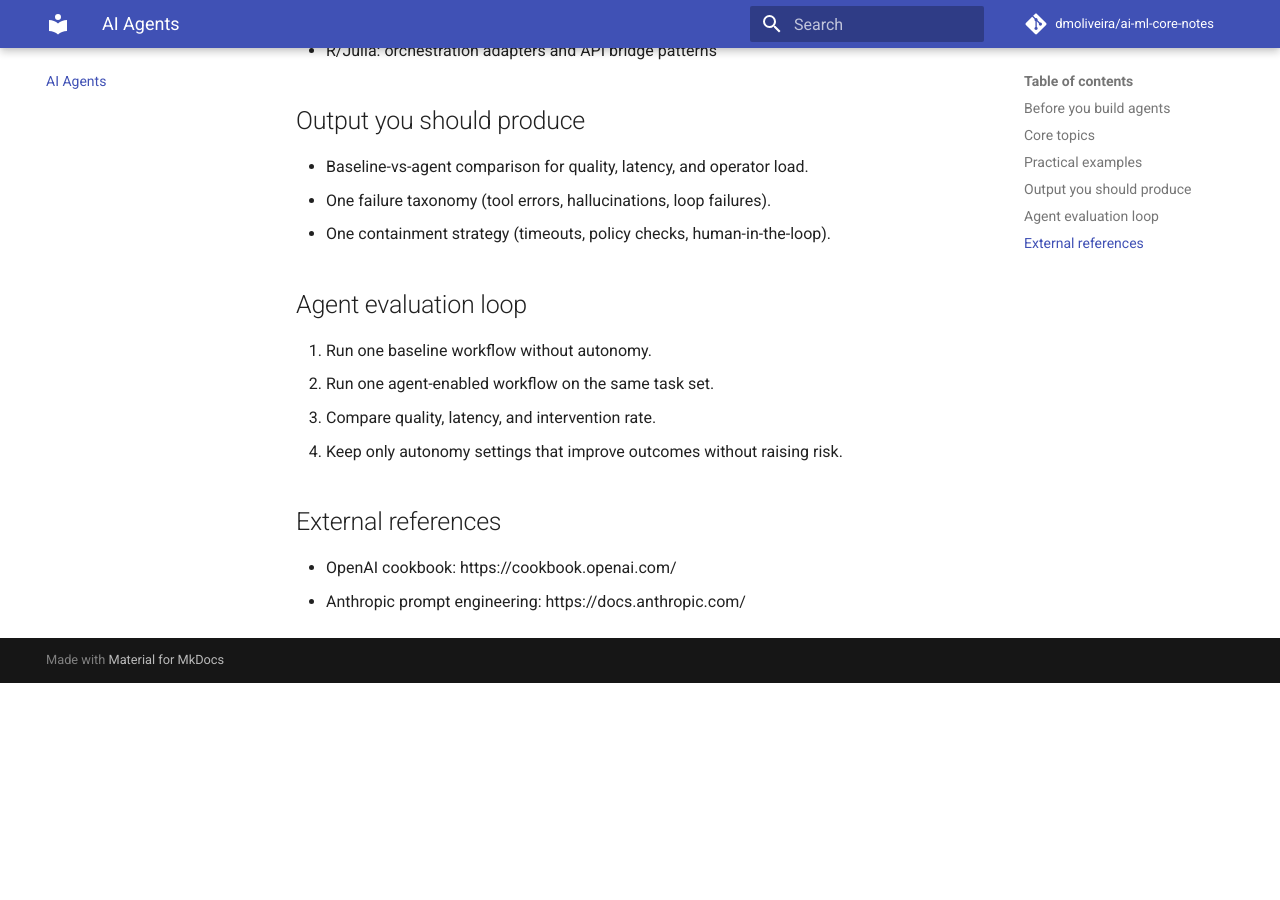
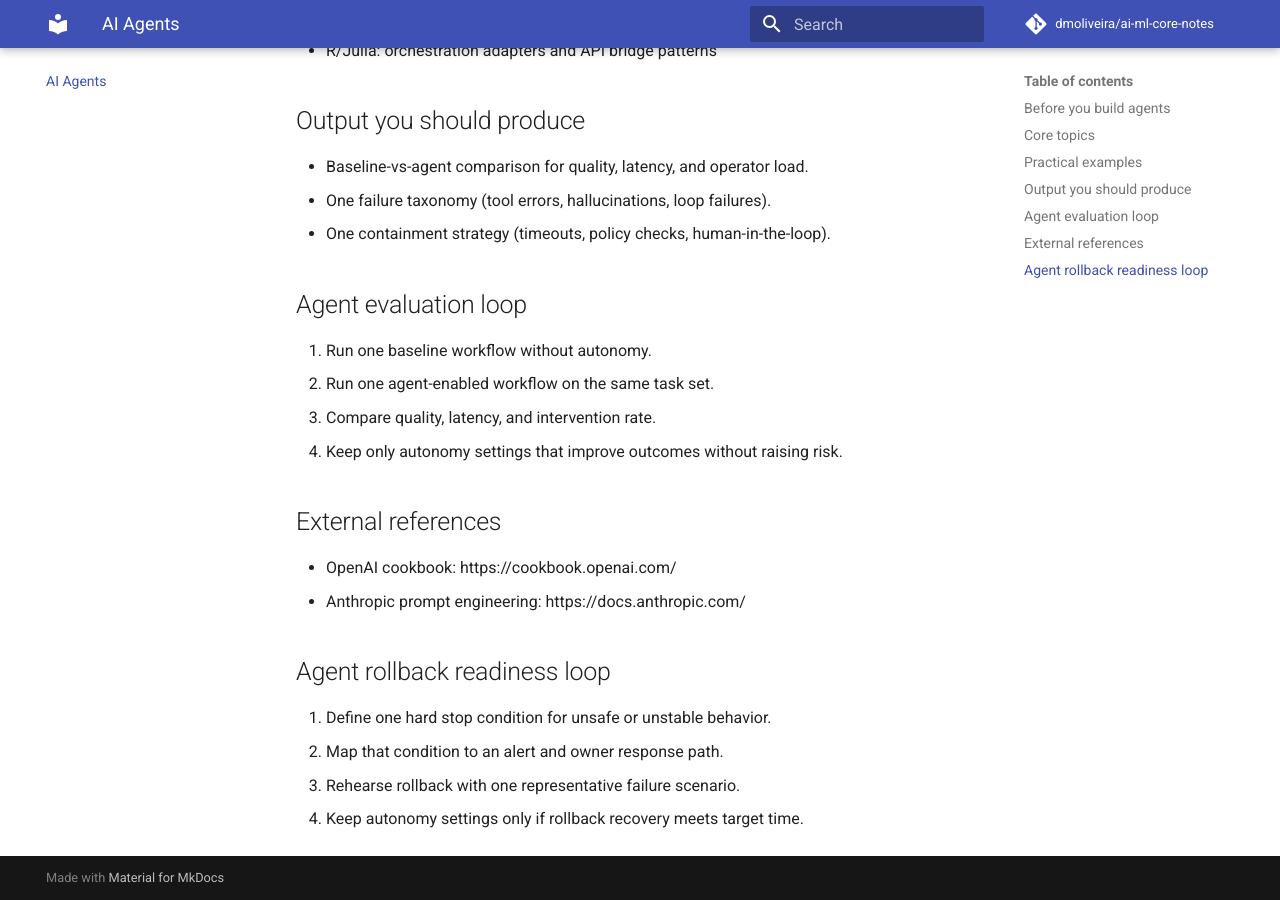
Before and after one commit to dmoliveira/ai-ml-core-notes, an MkDocs documentation site: the page built from docs/ai-agents/index.md, in a window 1280 px wide and 900 px high, scrolled down 951 px. Built offline with MkDocs 1.6.1 and Material for MkDocs 9.7.7, drawn with Linux system fonts in a browser that asks for light colours; comment, search, counter and statistics services are not loaded; before the commit the page ends 1634 px from its top, so only the background shows below that.

Commit message:
Add agent rollback and verification handoff loops

```diff
--- a/docs/ai-agents/index.md
+++ b/docs/ai-agents/index.md
@@ -44,3 +44,10 @@ Recommended progression:
 
 - OpenAI cookbook: https://cookbook.openai.com/
 - Anthropic prompt engineering: https://docs.anthropic.com/
+
+## Agent rollback readiness loop
+
+1. Define one hard stop condition for unsafe or unstable behavior.
+2. Map that condition to an alert and owner response path.
+3. Rehearse rollback with one representative failure scenario.
+4. Keep autonomy settings only if rollback recovery meets target time.
```
Also changed, not shown: docs/practice/live-check-dashboard.md (+7 -0 lines).
